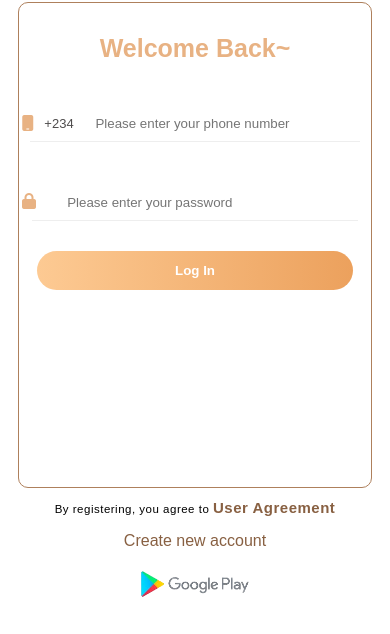
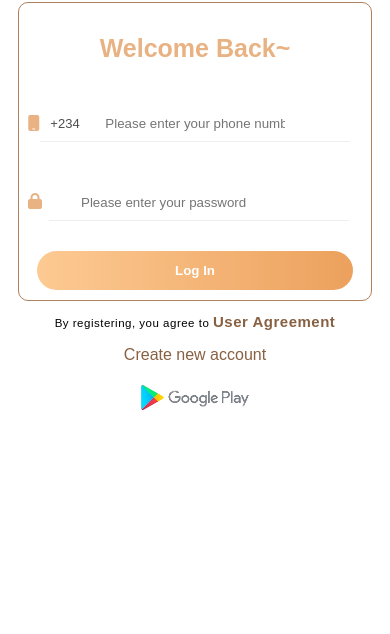
Before and after one commit to kaysydcalmlion/powmining, a plain HTML site: page index.html in a window 390 px wide. Shown: the part 128-762 px from the top of the page. Drawn offline with Linux system fonts and the light colour scheme.

Commit message:
new commit

```diff
--- a/index.html
+++ b/index.html
@@ -4,9 +4,10 @@
     <meta charset="UTF-8">
     <meta name="viewport" content="width=device-width, initial-scale=1.0">
     <title>Powmining Login</title>
+    <link rel="stylesheet" href="https://cdnjs.cloudflare.com/ajax/libs/font-awesome/6.6.0/css/all.min.css"/>
     <link rel="stylesheet" href="style.css">
-    <link rel="stylesheet" href="https://cdnjs.cloudflare.com/ajax/libs/font-awesome/6.6.0/css/all.min.css"/>
-    <link rel="stylesheet" href="https://cdnjs.cloudflare.com/ajax/libs/font-awesome/6.6.0/css/brands.min.css" />
+    <!-- <link rel="stylesheet" href="https://cdnjs.cloudflare.com/ajax/libs/font-awesome/6.6.0/css/all.min.css"/> -->
+    <!-- <link rel="stylesheet" href="https://cdnjs.cloudflare.com/ajax/libs/font-awesome/6.6.0/css/brands.min.css" /> -->
 </head>
 <body>
     <div class="wrapper">
--- a/style.css
+++ b/style.css
@@ -32,7 +32,7 @@ h2{
 }
 span{
     position: relative;
-    left: -128px;
+    left: -122px;
     top: 31px;
     font-size: 13px;
     font-family: arial;
@@ -41,13 +41,13 @@ span{
 .fa-mobile{
     position: relative;
     top: 32px;
-    left: -184px;
+    left: -178px;
     color: #e8b283;
 }
 .container input[type="text"]{
-    width: 60%;
+    width: 54%;
     padding: 10px 65px;
-    margin: 5px auto;
+    margin: 5px;
     border: none;
     border-bottom: 1px solid #eee;
 }
@@ -55,9 +55,9 @@ span{
     outline: none;
 }
 input[type="password"]{
-    width: 77%;
-    padding: 10px 35px;
-    margin: 20px auto;
+    width: 71%;
+    padding: 10px 32px;
+    margin: 20px 20px;
     border: none;
     border-bottom: 1px solid #eee;
 }
@@ -67,7 +67,7 @@ input[type="password"]:focus{
 .fa-lock{
     position: relative;
     top: 46px;
-    left: -166px;
+    left: -160px;
     color: #e8b283;
 }
 .container input[type="button"]{
@@ -100,17 +100,19 @@ input[type="password"]:focus{
     color: #886042;
     text-decoration: none;
 }
+.footer a:hover, p a:hover{
+    text-decoration: underline;
+}
 .wrapper > img:nth-child(even){
     margin-top: -30px;
 }
 
+/* @media  screen and (min-width: ){} */
 
-@media  screen and (max-width: 420px){
+@media  screen and (max-width: 400px){
     .container{
         width:auto;
-        height: 55vh;
-        margin:0 auto;
-        padding: 10px;
+        height: auto;
     }
     .wrapper .image{
         width: 12%;
@@ -123,6 +125,9 @@ input[type="password"]:focus{
     .container input[type="button"]{
         width: 95%;
     }
+    .fa-mobile{
+        margin: 0 auto;
+    }
     .container ~ img{
         width: 140px;
         padding: 1px;
```
